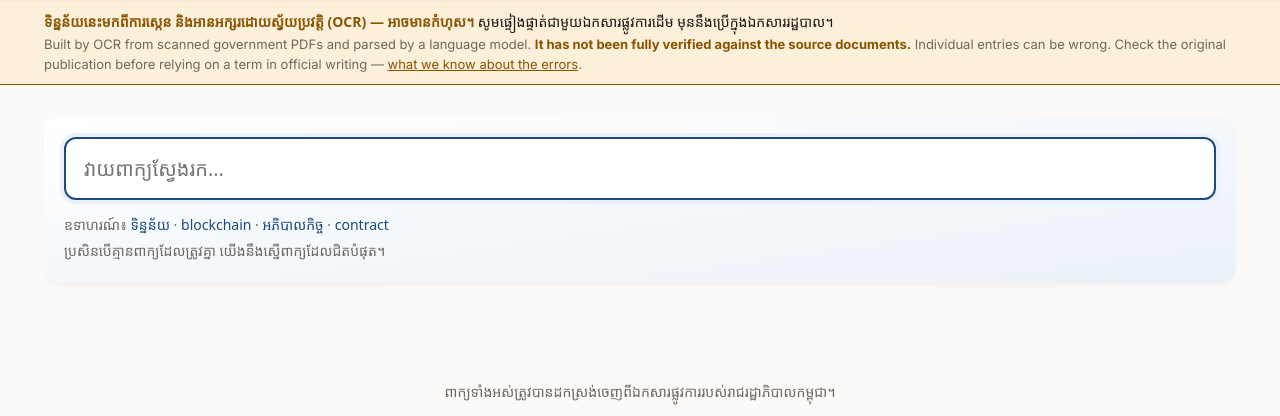
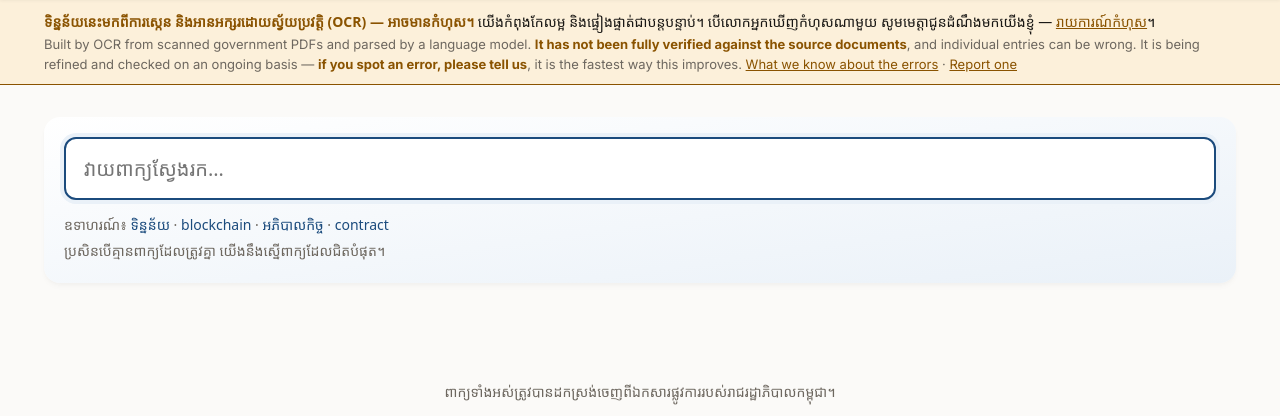
Before and after one commit to pr0meth4us/khmer-lexicon, a Flask app: page / in a window 1280 px wide. Shown: the part 120-536 px from the top of the page. Run offline with Flask 3, Linux system fonts and the light colour scheme; some web fonts are replaced.

Commit message:
docs: say it is being refined, and make reporting an error one click
The warning said the data might be wrong but not that anyone was doing anything
about it, and gave no way to tell us. Both now fixed, in the same four places:

  - the banner adds យើងកំពុងកែលម្អ និងផ្ទៀងផ្ទាត់ជាបន្តបន្ទាប់ ('we are
    continuously improving and verifying this') and a រាយការណ៍កំហុស link
  - every entry card gets a report link that opens a GitHub issue pre-filled
    with the term, its English, its source, year and entry id, plus prompts in
    Khmer and English for what is wrong and what it should be — a correction
    costs one click instead of composing a message
  - /how states that corrections are applied as found and the dataset is
    re-validated on every build, so the defect counts move
  - /api/v1/about and the README carry the same

A warning nobody can act on is just a disclaimer. This makes the people who
notice errors — civil servants who know the correct term — able to fix them.

```diff
--- a/web/api.py
+++ b/web/api.py
@@ -144,7 +144,9 @@ def register(app, words, check):
                 "against the source documents and has no measured accuracy "
                 "figure. Individual entries may be wrong. Every entry names its "
                 "source publication and year — check the original before relying "
-                "on a term in official writing."),
+                "on a term in official writing. It is actively being refined; "
+                "report errors at "
+                "https://github.com/pr0meth4us/khmer-lexicon/issues"),
             "known_defects": {
                 "khmer_field_with_no_khmer": 21,
                 "one_syllable_from_a_dictionary_word": 682,
--- a/web/templates/base.html
+++ b/web/templates/base.html
@@ -267,12 +267,18 @@ footer {
 <div class="warnbar" role="note">
   <div class="warnbar-inner">
     <b>ទិន្នន័យនេះមកពីការស្កេន និងអានអក្សរដោយស្វ័យប្រវត្តិ (OCR) — អាចមានកំហុស។</b>
-    សូមផ្ទៀងផ្ទាត់ជាមួយឯកសារផ្លូវការដើម មុននឹងប្រើក្នុងឯកសាររដ្ឋបាល។
+    យើងកំពុងកែលម្អ និងផ្ទៀងផ្ទាត់ជាបន្តបន្ទាប់។
+    បើលោកអ្នកឃើញកំហុសណាមួយ សូមមេត្តាជូនដំណឹងមកយើងខ្ញុំ —
+    <a href="https://github.com/pr0meth4us/khmer-lexicon/issues/new?labels=data-error&amp;title=%E1%9E%80%E1%9F%86%E1%9E%A0%E1%9E%BB%E1%9E%9F%E1%9E%91%E1%9E%B7%E1%9E%93%E1%9F%92%E1%9E%93%E1%9E%93%E1%9F%90%E1%9E%99"
+       target="_blank" rel="noopener">រាយការណ៍កំហុស</a>។
     <span class="en">Built by OCR from scanned government PDFs and parsed by a
     language model. <b>It has not been fully verified against the source
-    documents.</b> Individual entries can be wrong. Check the original
-    publication before relying on a term in official writing —
-    <a href="/how#accuracy">what we know about the errors</a>.</span>
+    documents</b>, and individual entries can be wrong. It is being refined and
+    checked on an ongoing basis — <b>if you spot an error, please tell us</b>, it
+    is the fastest way this improves.
+    <a href="/how#accuracy">What we know about the errors</a> ·
+    <a href="https://github.com/pr0meth4us/khmer-lexicon/issues/new?labels=data-error"
+       target="_blank" rel="noopener">Report one</a></span>
   </div>
 </div>
 {% block body %}{% endblock %}
--- a/web/templates/index.html
+++ b/web/templates/index.html
@@ -132,6 +132,9 @@
   background:var(--brand-soft);font-size:14.5px;line-height:1.8}
 .entry .eg-txt .lbl{display:block;font-size:12px;color:var(--muted);
   letter-spacing:.04em;margin-bottom:2px}
+.entry .report{display:inline-block;margin-top:5px;font-size:11.5px;
+  color:var(--warn);text-decoration:none;border-bottom:1px dotted var(--warn)}
+.entry .report:hover{color:var(--bad);border-color:var(--bad)}
 .entry .src{color:var(--muted);font-size:12.5px;margin-top:10px;line-height:1.5;
   padding-top:8px;border-top:1px solid var(--line)}
 .entry .none{color:var(--muted);font-size:13.5px;margin-top:2px}
@@ -212,6 +215,26 @@ const POS = {'ន.':'នាម','ន':'នាម','noun':'នាម',
   'គុ.':'គុណនាម','adj':'គុណនាម',
   'f.':'f.','f':'f.','m.':'m.','m':'m.','(m.)':'m.','(f.)':'f.'};
 
+const REPO = 'https://github.com/pr0meth4us/khmer-lexicon';
+function reportUrl(e){
+  const title = `កំហុសទិន្នន័យ: ${e.khmer}`;
+  const body = [
+    `**ធាតុ / Entry:** ${e.khmer}`,
+    `**អង់គ្លេស / English:** ${e.english || '\u2014'}`,
+    `**ប្រភព / Source:** ${e.author || e.source} (${e.year || '\u2014'})`,
+    `**Entry id:** ${e.id || '\u2014'}`,
+    '',
+    '**តើមានកំហុសអ្វី? / What is wrong?**',
+    '',
+    '**តើត្រូវជាអ្វី? / What should it be?**',
+    '',
+    '**ឯកសារយោង / Checked against which document?**',
+    '',
+  ].join('\n');
+  return `${REPO}/issues/new?labels=data-error&title=${encodeURIComponent(title)}`
+       + `&body=${encodeURIComponent(body)}`;
+}
+
 function entryCard(e){
   const pos = e.pos ? `<span class="pos">${esc(POS[e.pos] || e.pos)}</span>` : '';
   const gloss = e.english
@@ -236,7 +259,9 @@ function entryCard(e){
     ${def}
     ${eg}
     <div class="src">${esc(citeKh)}${e.year ? ' · '+esc(e.year) : ''}
-      ${cat ? '<br>'+esc(cat) : ''}</div>
+      ${cat ? '<br>'+esc(cat) : ''}
+      <a class="report" target="_blank" rel="noopener" href="${reportUrl(e)}"
+         title="រាយការណ៍កំហុសនៃធាតុនេះ">រាយការណ៍កំហុស · report</a></div>
   </div>`;
 }
 
```
Also changed, not shown: web/templates/how.html (+9 -3 lines), README.md.
